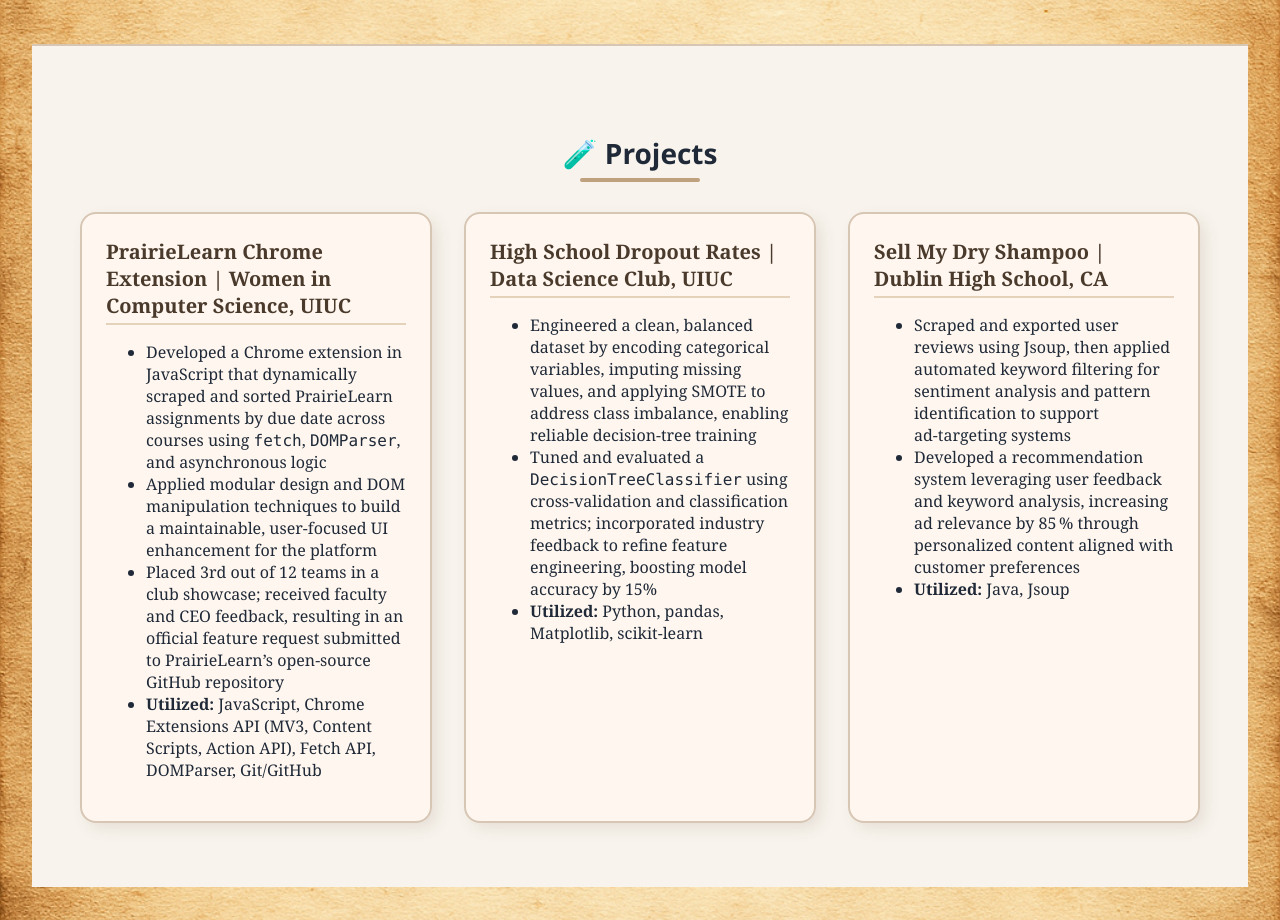
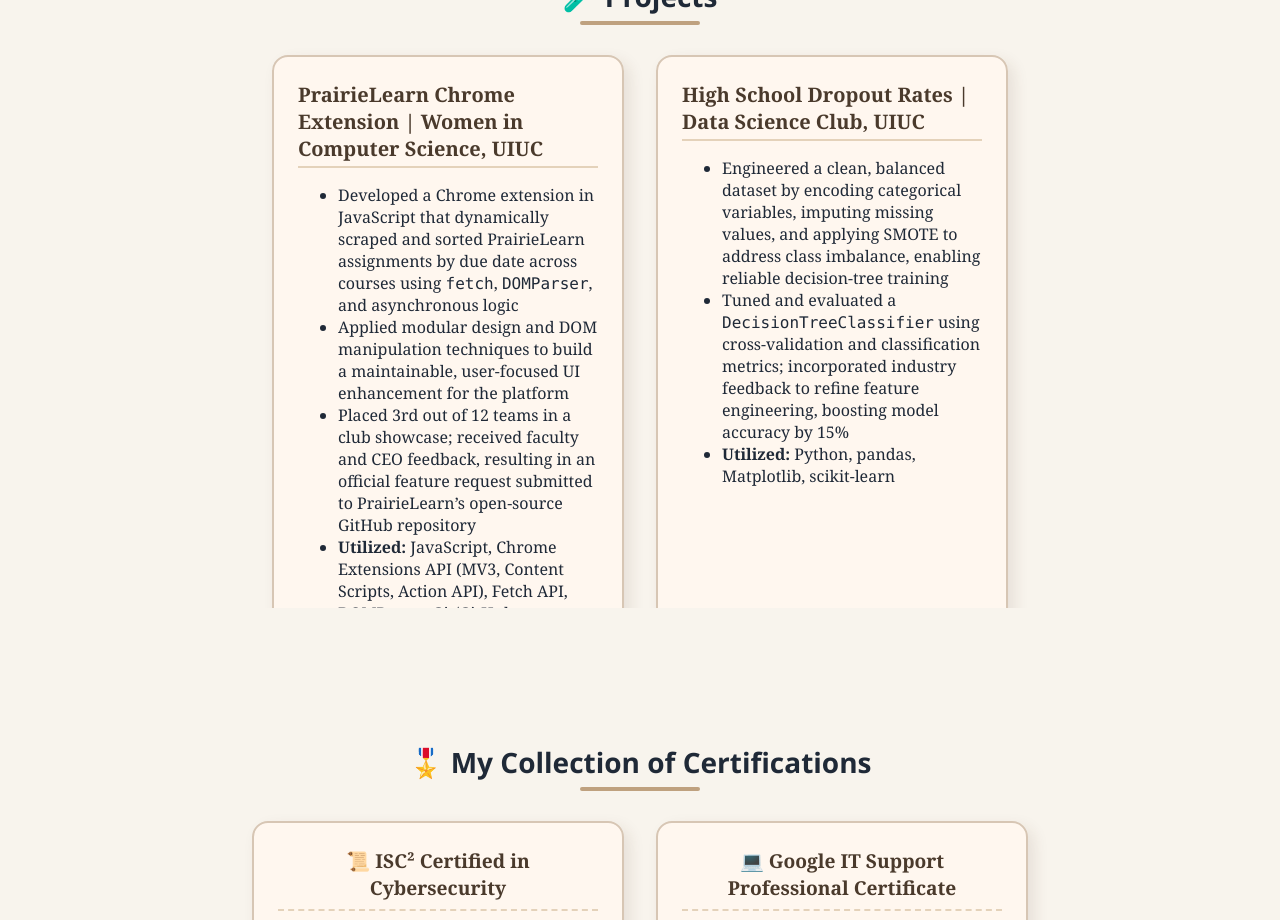
Before and after one commit to MoonRock404/my-portfolio, a React (Create React App) app: page / in a window 1280 px wide. Shown: the part 1880-2800 px from the top of the page. Built offline with nearby package versions, Linux system fonts and the light colour scheme.

Commit message:
page transitions

```diff
--- a/src/pages/Home.js
+++ b/src/pages/Home.js
@@ -21,15 +21,34 @@
   }
 `;
 
-const SectionWrapper = styled.div`
-  background-image: url("${process.env.PUBLIC_URL}/assets/vintage-page.png");
-  background-size: cover;
-  background-position: center;
-  background-repeat: repeat; /* Or no-repeat if you want it fixed per section */
-  padding: 4rem 2rem;
-  margin: 0;
-  border-top: 2px solid #d7c6b4;
+const SectionWrapper = styled.section`
+  min-height: 100vh;
+  padding: 80px 10%;
+  background-color: #f8f4ed; /* same as your body background */
+  scroll-snap-align: start;
+  scroll-behavior: smooth;
+  transition: background-color 0.5s ease;
 `;
+
+import { motion } from 'framer-motion';
+
+const FadeSection = ({ children, id }) => (
+  <motion.section
+    id={id}
+    initial={{ opacity: 0, y: 50 }}
+    whileInView={{ opacity: 1, y: 0 }}
+    transition={{ duration: 0.8, ease: 'easeOut' }}
+    viewport={{ once: true }}
+    style={{
+      minHeight: '100vh',
+      padding: '80px 10%',
+      backgroundColor: '#f8f4ed',
+    }}
+  >
+    {children}
+  </motion.section>
+);
+
 
 const LeftPanel = styled.div`
   width: 100%;
@@ -96,6 +115,11 @@
   }
 `;
 
+const MainContent = styled.div`
+  scroll-snap-type: y mandatory;
+  overflow-y: scroll;
+  height: 100vh;
+`;
 
 
 const AboutText = styled.div`
@@ -355,7 +379,8 @@
 
 function Experience() {
   return (
-    <SectionWrapper id="experience">
+    <MainContent>
+      <FadeSection id="experience">
         <ExperienceSection id="experience">
           <h2 style={{ textAlign: 'center' }}>📖 My Chronicle of Experience</h2>
           <Timeline>
@@ -378,13 +403,15 @@
             </Entry>
           </Timeline>
         </ExperienceSection>
-    </SectionWrapper>
+      </FadeSection>
+    </MainContent>
   );
 }
 
 function Projects() {
   return (
-    <SectionWrapper id="projects">
+    <MainContent>
+      <FadeSection id="projects">
         <ProjectsSection id="projects">
           <h2 style={{ textAlign: 'center' }}>🧪 Projects</h2>
           <ProjectGrid>
@@ -417,13 +444,15 @@
             </ProjectCard>
           </ProjectGrid>
         </ProjectsSection>
-    </SectionWrapper>
+      </FadeSection>
+    </MainContent>
   );
 }
 
 function Certifications() {
   return (
-    <SectionWrapper id="certifications">
+    <MainContent>
+      <FadeSection id="certifications">
         <CertificationsSection id="certifications">
           <h2 style={{ textAlign: 'center' }}>🎖️ My Collection of Certifications</h2>
           <FancyCertGrid>
@@ -437,7 +466,8 @@
             </CertCard>
           </FancyCertGrid>
         </CertificationsSection>
-    </SectionWrapper>
+      </FadeSection>
+    </MainContent>
   );
 }
 
```
Lines whose indentation alone changed are shown as unchanged.
